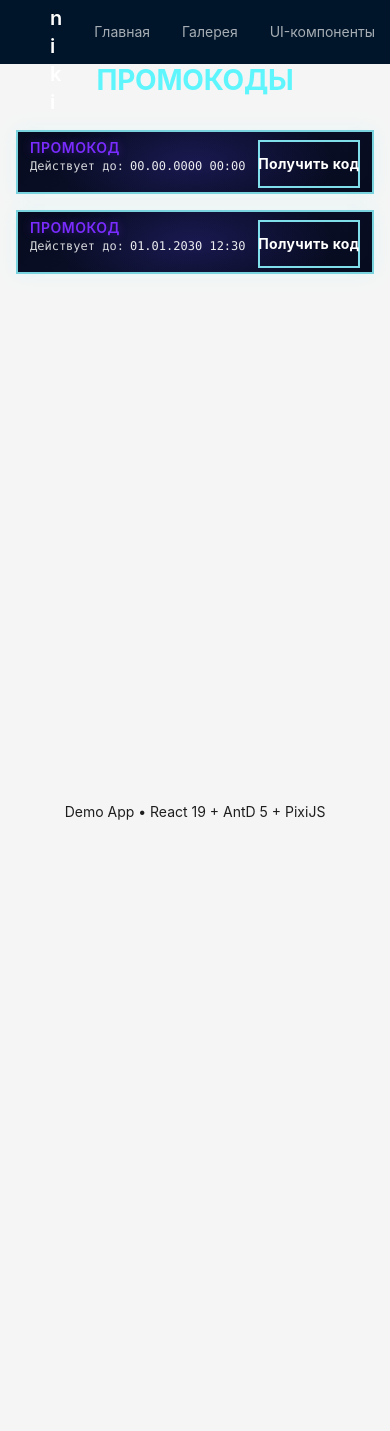
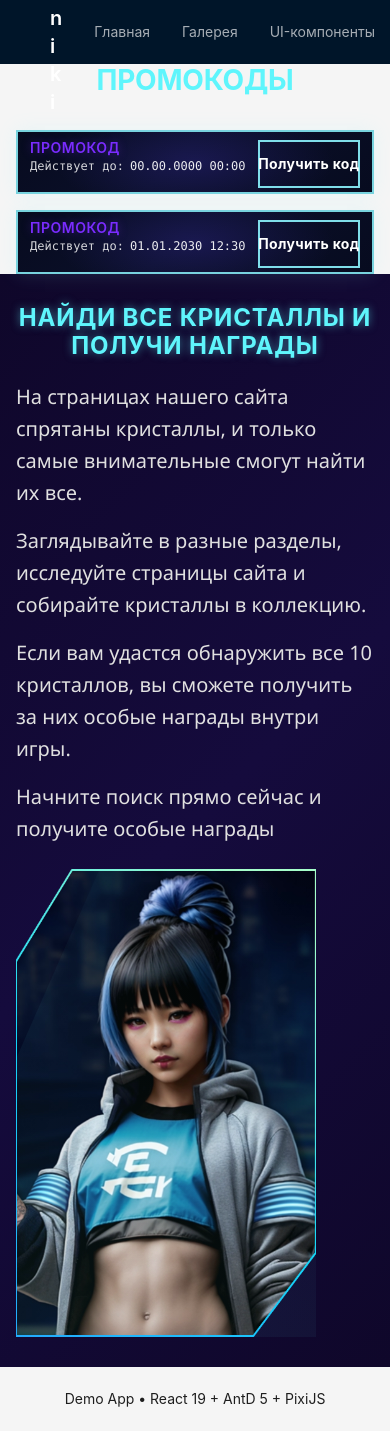
Before and after one commit to Kustov-Artyom/FinikiGames, a React (Vite) app: page /rewards in a window 390 px wide. Shown: the top 1431 px of the page. Before the commit the page ends 844 px from the top, so only its background shows below. Built offline with nearby package versions, Linux system fonts and the light colour scheme.

Commit message:
Added crystal reward banner block

```diff
--- /dev/null
+++ b/src/components/ui/CrystalHuntBanner/CrystalHuntBanner.css
@@ -0,0 +1,148 @@
+.crystal-hunt-banner {
+max-width: 1281px;
+  width: 100%;
+
+  background: #0F072A;
+  padding: 40px 20px;
+  display: flex;
+  gap: 78px;
+  box-sizing: border-box;
+  background: linear-gradient(135deg, #0F072A 0%, #150B3D 50%, #0F072A 100%);
+}
+
+@media (max-width: 768px) {
+  .crystal-hunt-banner {
+    flex-direction: column;
+    padding: 30px 16px;
+    gap: 24px;
+  }
+}
+
+.crystal-hunt-banner__content {
+  flex: 1;
+  max-width: 723px;
+}
+
+.crystal-hunt-banner__title {
+  font-size: 36px;
+  font-weight: bold;
+  color: #5FF5FC;
+  text-shadow: 0 0 8px rgba(95, 245, 252, 0.5);
+  letter-spacing: 1px;
+  margin: 0 0 20px 0;
+  line-height: 1.2;
+}
+@media (max-width: 1024px) {
+  .crystal-hunt-banner__title {
+    font-size: 32px;
+  }
+}
+
+/* Малые планшеты / большие телефоны */
+@media (max-width: 768px) {
+  .crystal-hunt-banner__title {
+    font-size: 28px;
+  }
+}
+
+/* Смартфоны (включая 375px) */
+@media (max-width: 480px) {
+  .crystal-hunt-banner__title {
+    font-size: 24px;
+    text-align: center;
+    /* При необходимости можно уменьшить тень или letter-spacing */
+    letter-spacing: 0.8px;
+  }
+}
+
+/* Очень узкие экраны */
+@media (max-width: 320px) {
+  .crystal-hunt-banner__title {
+    font-size: 20px;
+  }
+}
+.crystal-hunt-banner__description {
+  color: #E0E0E0;
+  font-size: 20px;
+  max-width: 723px;
+  width: 100%;
+  line-height: 1.6;
+  font-family: 'Segoe UI', Tahoma, Geneva, Verdana, sans-serif;
+  margin: 0; /* убирает все внешние отступы у самого блока */
+}
+
+.crystal-hunt-banner__description p {
+  margin: 0 0 16px 0;
+}
+
+.crystal-hunt-banner__description p:last-child {
+  margin-bottom: 0;
+}
+
+/* === Обёртка изображения === */
+.crystal-hunt-banner__image-wrapper {
+  position: relative;
+  width: 480px;
+  height: 748px;
+  overflow: hidden;
+}
+
+/* === Изображение === */
+.crystal-hunt-banner__image {
+  width: 100%;
+  height: 100%;
+  object-fit: cover;
+  object-position: center;
+  display: block;
+}
+
+/* === Скошенная неоновая рамка === */
+.crystal-hunt-banner__image-wrapper::before {
+  content: '';
+  position: absolute;
+  inset: -2px;
+  pointer-events: none;
+  z-index: 1;
+  border: 2px solid transparent;
+  border-image: linear-gradient(45deg, #5FF5FC, #00F0FF) 1;
+  clip-path: polygon(
+    10% 0,
+    100% 0,
+    100% 90%,
+    100% 100%,
+    10% 100%,
+    0 100%,
+    0 10%
+  );
+}
+
+/* === Лёгкий внутренний градиент для объёма (опционально) === */
+.crystal-hunt-banner__image-wrapper::after {
+  content: '';
+  position: absolute;
+  inset: 0;
+  pointer-events: none;
+  background: linear-gradient(45deg, rgba(95, 245, 252, 0.08), transparent);
+  clip-path: polygon( 0px 193px, 85px 0px, 480px 0px, 480px 574px, 379px 748px, 0px 748px, 0px 698px, 0px 50px);
+  z-index: 0;
+}
+
+/* === Адаптив для мобильных === */
+@media (max-width: 768px) {
+  .crystal-hunt-banner__image-wrapper {
+    width: 100%;
+    max-width: 300px;
+    height: auto;
+    aspect-ratio: 480 / 748; /* сохраняем пропорции */
+  }
+
+  .crystal-hunt-banner__image {
+    border-radius: 0; /* сбрасываем, если был */
+  }
+
+  .crystal-hunt-banner__image-wrapper::before,
+  .crystal-hunt-banner__image-wrapper::after {
+    inset: -1px;
+    border-width: 1px;
+  }
+}
--- /dev/null
+++ b/src/components/ui/CrystalHuntBanner/CrystalHuntBanner.tsx
@@ -0,0 +1,33 @@
+import React from 'react';
+import './CrystalHuntBanner.css';
+import girlReward from '../../../assets/girlReward.png';
+
+
+export default function CrystalHuntBanner() {
+
+
+  return (
+    <div className="crystal-hunt-banner">
+      <div className="crystal-hunt-banner__content">
+        <h2 className="crystal-hunt-banner__title">
+          НАЙДИ ВСЕ КРИСТАЛЛЫ И ПОЛУЧИ НАГРАДЫ
+        </h2>
+
+        <div className="crystal-hunt-banner__description">
+          <p>На страницах нашего сайта спрятаны кристаллы, и только самые внимательные смогут найти их все.</p>
+          <p>Заглядывайте в разные разделы, исследуйте страницы сайта и собирайте кристаллы в коллекцию.</p>
+          <p>Если вам удастся обнаружить все 10 кристаллов, вы сможете получить за них особые награды внутри игры.</p>
+          <p>Начните поиск прямо сейчас и получите особые награды</p>
+        </div>
+      </div>
+
+      <div className="crystal-hunt-banner__image-wrapper">
+        <img
+          src={girlReward}
+          alt="Девушка с синими волосами"
+          className="crystal-hunt-banner__image"
+        />
+      </div>
+    </div>
+  );
+}
--- a/src/pages/Rewards.tsx
+++ b/src/pages/Rewards.tsx
@@ -1,3 +1,4 @@
+import CrystalHuntBanner from "../components/ui/CrystalHuntBanner/CrystalHuntBanner";
 import PromoCodeBanner from "../components/ui/PromoCodeBanner/PromoCodeBanner";
 import PromoCodeList, { PromoCodeItem } from "../components/ui/PromoCodeList/PromoCodeList";
 
@@ -12,5 +13,6 @@ export default function Rewards() {
 
     return <>
        <PromoCodeList items={promoCodes} />
+       <CrystalHuntBanner/>
     </>
 }
```
Also changed, not shown: src/assets/girlReward.png (added).
